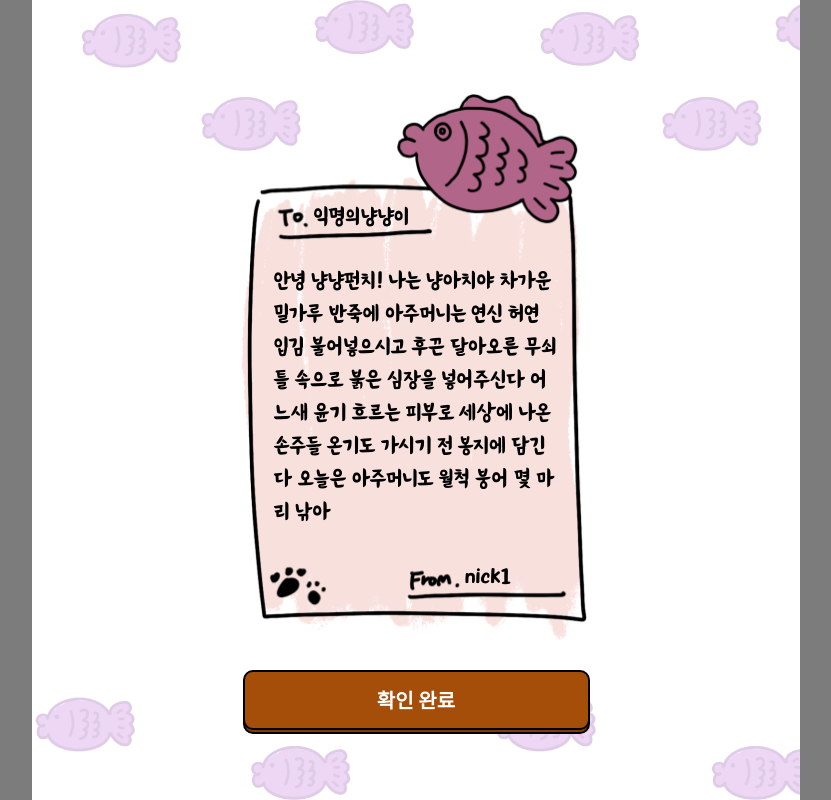
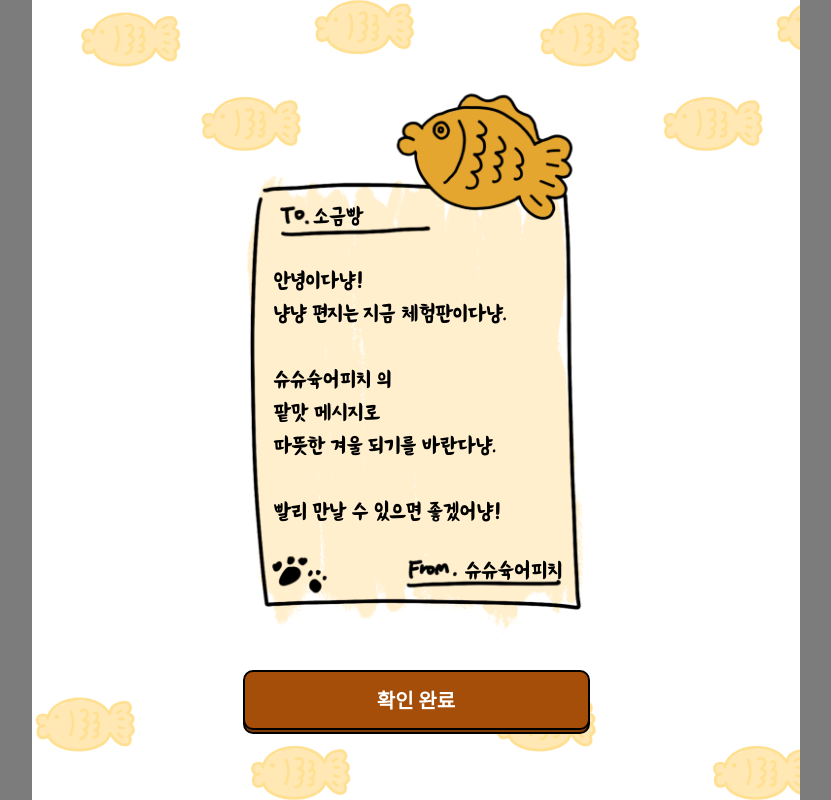
Before and after one commit to dusunax/NyangGle_Front_End, a React (Vite) app: page /list/1 in a window 1280 px wide. Both pictures are taken after a click on the picture 549 px from the left and 296 px from the top of the page. Shown: the whole page, without its empty margins (224-1055 px from the left). Built offline with nearby package versions, Linux system fonts and the light colour scheme; no server answers; a web font is replaced by a local one.

Commit message:
[Ui&Feat] 체험판 버그 일부 수정 #18

```diff
--- a/src/atoms/testData.js
+++ b/src/atoms/testData.js
@@ -26,7 +26,7 @@ export const breadListDummy = atom({
         id: 4,
         Type: '밀가루/민초',
         status: 'UNREAD',
-        senderNickname: '굥',
+        senderNickname: 'Gyong',
       },
       {
         id: 5,
@@ -75,8 +75,7 @@ export const breadDetailDummy = atom({
   key: 'breadDetailDummy',
   value: {
     Type: '고구마/마라',
-    message:
-      '안녕 냥냥펀치! 나는 냥아치야 차가운 밀가루 반죽에 아주머니는 연신 허연 입김 불어넣으시고 후끈 달아오른 무쇠틀 속으로 붉은 심장을 넣어주신다 어느새 윤기 흐르는 피부로 세상에 나온 손주들 온기도 가시기 전 봉지에 담긴다 오늘은 아주머니도 월척 붕어 몇 마리 낚아',
+    message: '안녕이다냥! 냥냥편지를 만든 냥글냥글이다냥. 지금은 ',
     createdAt: '',
     senderNickname: '베아',
   },
--- a/src/components/breadDetail/DetailModal.jsx
+++ b/src/components/breadDetail/DetailModal.jsx
@@ -10,20 +10,20 @@ const TypeObj = {
   초코: '4',
 };
 
-function DetailModal() {
+function DetailModal({ modalFishData }) {
   const setIsOpened = useSetRecoilState(modalState);
   const readingId = useRecoilValue(idState);
   const data = useRecoilValue(readingDataList);
   const [backSrc, setBackSrc] = useState('background1');
   const [letterSrc, setLetterSrc] = useState('letter1');
-  const { Type, message, senderNickname } = data.find((e) => e.id === readingId);
+  const { Type, senderNickname } = modalFishData;
   const onClickClose = () => setIsOpened(false);
   const onClickWrapper = () => setIsOpened(false);
 
-  const userData = JSON.parse(localStorage.getItem('user'));
-  const { nickname } = userData ? userData : { nickname: '익명의냥냥이' };
-
   let [dough, sediment] = Type.split('/');
+  // const userData = JSON.parse(localStorage.getItem('user'));
+  const nickname = '소금빵';
+  const message = `안녕이다냥!\n냥냥 편지는 지금 체험판이다냥.\n\n${senderNickname} 의 \n${sediment}맛 메시지로 \n따뜻한 겨울 되기를 바란다냥.\n\n빨리 만날 수 있으면 좋겠어냥!`;
 
   const TypeReplace = () => {
     Object.keys(TypeObj).forEach((e) => {
@@ -47,7 +47,7 @@ function DetailModal() {
       <ModalContainer backSrc={backSrc}>
         <ModalContent>
           <MessageWrapper letterSrc={letterSrc}>
-            <MessageUser>{nickname && nickname}</MessageUser>
+            <MessageUser>{nickname}</MessageUser>
             <MessageContent>{message}</MessageContent>
             <MessageSender>{senderNickname}</MessageSender>
           </MessageWrapper>
@@ -133,6 +133,9 @@ const MessageContent = styled.div`
   bottom: 16%;
   transform: translateX(-50%);
   overflow-y: auto;
+
+  white-space: pre-wrap;
+  word-break: keep-all;
 `;
 
 const MessageUser = styled.div`
@@ -140,13 +143,15 @@ const MessageUser = styled.div`
   width: 28%;
   top: 23.5%;
   left: 22.5%;
+  word-break: keep-all;
 `;
 
 const MessageSender = styled.div`
   position: absolute;
   width: 26%;
-  bottom: 9%;
+  bottom: 10%;
   right: 11%;
+  word-break: keep-all;
 `;
 
 const ModalCloseButton = styled.div`
@@ -154,6 +159,8 @@ const ModalCloseButton = styled.div`
   margin: 30px 0;
   height: 60px;
   position: relative;
+
+  cursor: pointer;
 `;
 
 const ButtonContent = styled.div`
--- a/src/components/breadDetail/list/DetailList.jsx
+++ b/src/components/breadDetail/list/DetailList.jsx
@@ -9,7 +9,7 @@ import { getBreadListData } from '../../../utils/fetchBreadDetail';
 import { breadListDummy } from '../../../atoms/testData';
 import styled from 'styled-components';
 
-function DetailList() {
+function DetailList({ setModalFishData }) {
   const dummyList = useRecoilValue(breadListDummy);
   const [breadList, setBreadList] = useRecoilState(dataList);
   const setTapIndex = useSetRecoilState(tapIndexState);
@@ -28,7 +28,7 @@ function DetailList() {
     'user',
     JSON.stringify({
       token: 'sdfsdgsdf',
-      nickname: '익명의냥냥이'
+      nickname: '익명의냥냥이',
     }),
   );
 
@@ -38,15 +38,6 @@ function DetailList() {
   const getBreadList = useCallback(async () => {
     console.log('fetching...');
     if (token === null) return;
-    /*const { data, callStatus } = await getBreadListData(
-      token,
-      callingType,
-      status,
-      lastId,
-      prevId,
-      currentPage,
-    );
-    const { content, totalPages, last, first } = data;*/
     const { content, totalPages, last, first } = dummyList,
       callStatus = 200;
     if (callStatus === 200) {
@@ -115,7 +106,11 @@ function DetailList() {
         <TurnBack onClick={onClickLocation}>돌아가기</TurnBack>
         <DetailListTaps onClickTap={onClickTap} />
         <DetailLists>
-          <DetailListItems currentIndex={currentIndex} token={token} />
+          <DetailListItems
+            setModalFishData={setModalFishData}
+            currentIndex={currentIndex}
+            token={token}
+          />
         </DetailLists>
         {pageData && (
           <DetailListButtons
@@ -134,7 +129,7 @@ export default DetailList;
 
 const DetailListWrapper = styled.div`
   padding: 0 10px;
-  height: 100%;
+  height: 100vh;
   display: flex;
   justify-content: center;
   align-items: center;
--- a/src/components/breadDetail/list/DetailListItems.jsx
+++ b/src/components/breadDetail/list/DetailListItems.jsx
@@ -13,14 +13,14 @@ const BREAD_DATA_ID = {
   senderNickname: 'nick1',
 };
 
-function DetailListItems({ currentIndex, token }) {
+function DetailListItems({ currentIndex, token, setModalFishData }) {
   const [breadList, setBreadList] = useRecoilState(dataList);
   const [readingData, setReadingData] = useRecoilState(readingDataList);
   const [isOpened, setIsOpened] = useRecoilState(modalState);
   const setReadingId = useSetRecoilState(idState);
 
   const getBreadDetail = useCallback(async (id) => {
-   // const { data, status } = await getBreadDetailData(id, token);
+    // const { data, status } = await getBreadDetailData(id, token);
     const data = BREAD_DATA_ID,
       status = 200;
     if (status === 200) {
@@ -38,14 +38,21 @@ function DetailListItems({ currentIndex, token }) {
     if (isOpened) return;
     setIsOpened(true);
     setReadingId(id);
-    let currentList = [...breadList[currentIndex]].map((e) =>
-      e.id === id ? { ...e, status: 'READ' } : e,
-    );
+    let currentList = breadList[currentIndex].map((e) => {
+      if (e.id === id) {
+        // getBreadDetail(e);
+        setModalFishData(e);
+        return (e = { ...e, status: 'READ' });
+      }
+      return e;
+    });
+
+    // let currentList = [...breadList[currentIndex]];
+
     let totalList = [...breadList];
     totalList[currentIndex] = currentList;
     setBreadList(totalList);
     const hasReadingData = readingData.find((e) => e.id === id);
-    hasReadingData ?? getBreadDetail(id);
   };
 
   return (
--- a/src/pages/customFishbread/CustomFish.jsx
+++ b/src/pages/customFishbread/CustomFish.jsx
@@ -4,6 +4,7 @@ import { useState, useEffect } from 'react';
 import { useNavigate } from 'react-router-dom';
 import useAxios from '../../hooks/useAxios';
 import styled from 'styled-components';
+// import img from '../../../public/assets/customfish/';
 
 function CustomFish({ countUp, setCountUp }) {
   const navigate = useNavigate();
@@ -170,7 +171,7 @@ function CustomFish({ countUp, setCountUp }) {
                 />
               )}
             </Fish>
-            {/* <img src="/assets/customfish/fishframe.svg" className="fishFrame" /> */}
+            <img src="/assets/customfish/fishframe.svg" className="fishFrame" />
             <Types>
               <article>
                 {doughs.map((dough) => (
@@ -321,16 +322,28 @@ const Contents = styled.section`
 
 const FishFrame = styled.section`
   width: 100%;
+  /* max-width: 80% */
   height: 60vh;
   /* background: linear-gradient(transparent, #8c8c8c); */
   background: url('./assets/customfish/fishframe_wide.png') no-repeat top center / 110%,
     linear-gradient(transparent 40%, #9e9e9e 40%);
+
   z-index: 9;
 
+  /*
+  ::after {
+    content: '~~';
+    background-color: red;
+    width: 100%;
+    height: 100%;
+    position: absolute;
+  } */
+
   .fishFrame {
+    width: 100%;
     bottom: 0;
 
-    margin-bottom: 10vh;
+    /* margin-bottom: 10vh; */
   }
 `;
 
--- a/src/pages/fishBreadList/List.jsx
+++ b/src/pages/fishBreadList/List.jsx
@@ -2,14 +2,16 @@ import DetailModal from '../../components/breadDetail/DetailModal';
 import DetailList from '../../components/breadDetail/list/DetailList';
 import { modalState } from '../../atoms/fishBreadList';
 import { useRecoilValue } from 'recoil';
+import { useState } from 'react';
 
 function List() {
   const isOpened = useRecoilValue(modalState);
+  const [modalFishData, setModalFishData] = useState({});
 
   return (
     <>
-      <DetailList />
-      {isOpened && <DetailModal />}
+      <DetailList setModalFishData={setModalFishData} />
+      {isOpened && <DetailModal modalFishData={modalFishData} />}
     </>
   );
 }
--- a/src/pages/member/Member.jsx
+++ b/src/pages/member/Member.jsx
@@ -252,7 +252,7 @@ function Member(props) {
 export default Member;
 
 const MemberWrap = styled.div`
-  height: calc(var(--vh, 1vh) * 100);
+  height: 100vh;
 
   background: linear-gradient(to bottom, #e3edf2 68%, #000 68%, #000 68.3%, #faeac7 68.3%);
 
--- a/vite.config.js
+++ b/vite.config.js
@@ -9,4 +9,7 @@ export default defineConfig({
       '/api': 'http://ec2-15-164-250-89.ap-northeast-2.compute.amazonaws.com:8081',
     },
   },
+  esbuild: {
+    drop: ['console', 'debugger'],
+  },
 });
```
Also changed, not shown: 1 other file (tests, documents, lock files or other folders).
